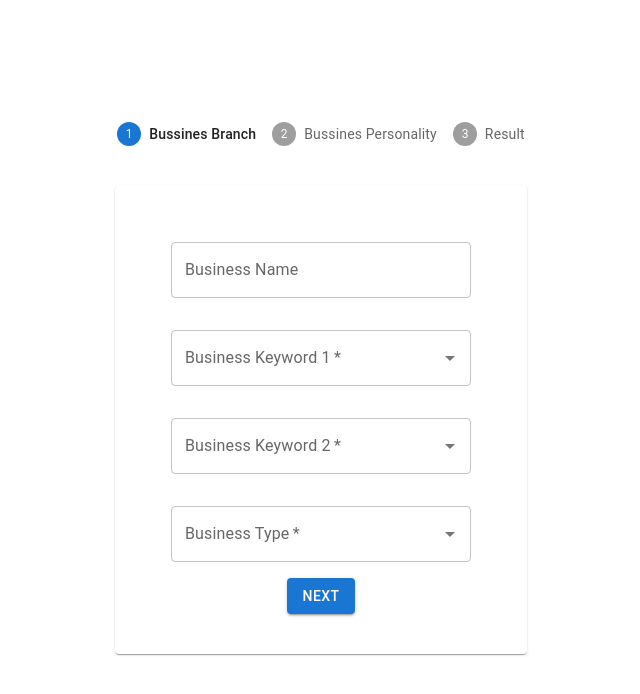
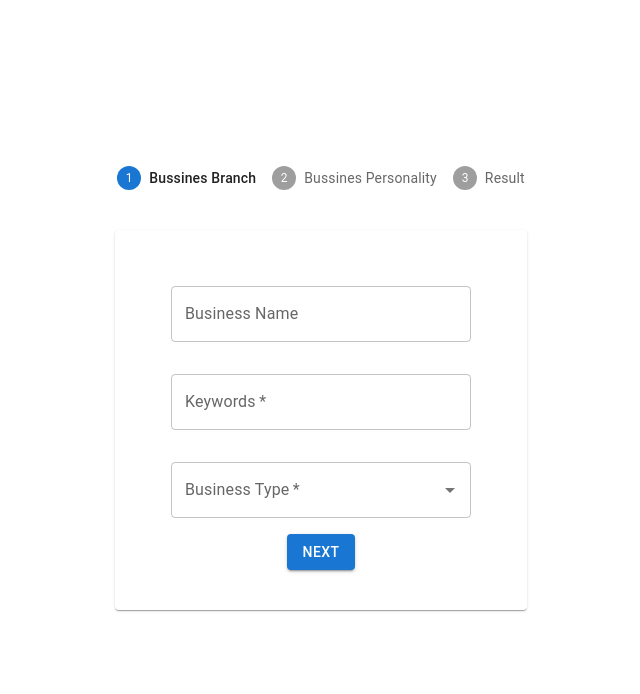
Before and after one commit to jmelo-435/react_OpenAI_brand_generator, a React (Create React App) app in the folder brand-generator-frontend/: page / in a window 1280 px wide. Shown: the top 694 px of the page, without its empty margins (319-959 px from the left). Built offline with nearby package versions, Linux system fonts and the light colour scheme.

Commit message:
Improves the keywords input in the BussinesInfoForm component
Signed-off-by: Jeferson Melo <jeferosnmedeiros000@gmail.com>

```diff
--- /dev/null
+++ b/brand-generator-frontend/models/business.js
@@ -0,0 +1,3 @@
+const business = { name: null, keywords: ["Technology"],type:"Shop",description:null};
+
+export default business
--- a/brand-generator-frontend/src/BusinessInfoForm.jsx
+++ b/brand-generator-frontend/src/BusinessInfoForm.jsx
@@ -4,8 +4,11 @@ import TextField from '@mui/material/TextField'
 import Autocomplete from '@mui/material/Autocomplete'
 import businessTypes from './businessTypes'
 import businessKeywords from './businessKeywords'
+import Chip from '@mui/material/Chip';
 import Fade from '@mui/material/Fade'
+import { useState } from 'react'
 function BussinessInfoForm ({ handleNext }) {
+  const [keywords,setKeywords]=useState([])
   return (
     <Fade in>
       <Paper
@@ -28,21 +31,28 @@ function BussinessInfoForm ({ handleNext }) {
           id='bussiness-name'
         />
         <Autocomplete
-          disablePortal
-          id='bussines-keyword-1'
-          options={businessKeywords}
+          multiple
           sx={{ width: 300, margin: 2 }}
+          id='keywords'
+          options={businessKeywords.map(option => option.label)}
+          freeSolo
+          onChange={(e)=>{setKeywords(e.target.value)}}
+          label={"Names"}
+          renderTags={(value, getTagProps) =>
+            value.map((option, index) => (
+              <Chip
+                label={option}
+                {...getTagProps({ index })}
+              />
+            ))
+          }
           renderInput={params => (
-            <TextField {...params} label='Business Keyword 1' required />
-          )}
-        />
-        <Autocomplete
-          disablePortal
-          id='bussines-keyword-2'
-          options={businessKeywords}
-          sx={{ width: 300, margin: 2 }}
-          renderInput={params => (
-            <TextField {...params} label='Business Keyword 2' required />
+            <TextField
+              {...params}
+              label='Keywords'
+              required={(()=>{return keywords.length ===0})()}
+
+            />
           )}
         />
         <Autocomplete
```
